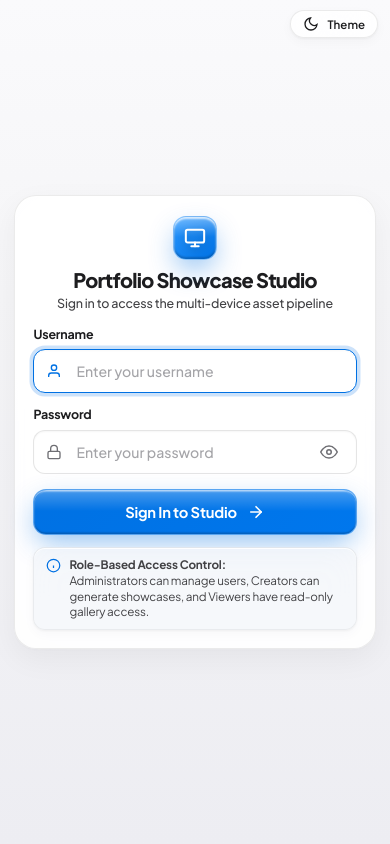
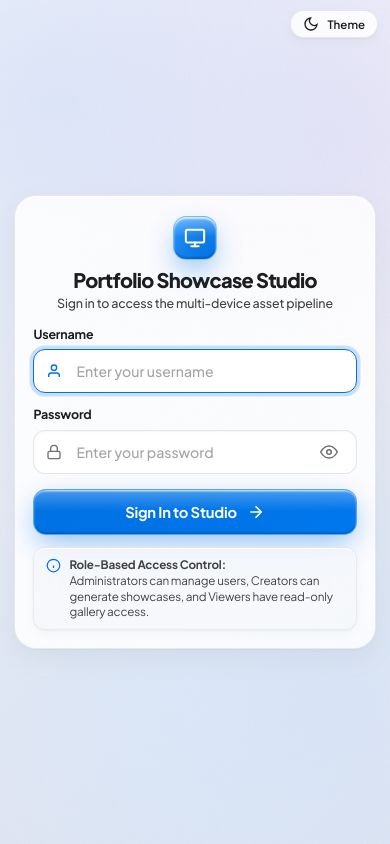
Before and after one commit to ejajmahmud/portfolio-showcase-generator, a FastAPI app: page /login in a window 390 px wide. Run offline with FastAPI, Linux system fonts and the light colour scheme.

Commit message:
fix(layout): remove premature closing tags, update footer branding, and restore mac grain gradient in light theme

```diff
--- a/static/css/style.css
+++ b/static/css/style.css
@@ -21,9 +21,14 @@
   --font-body: 'Plus Jakarta Sans', -apple-system, BlinkMacSystemFont, 'SF Pro Text', 'Segoe UI', Roboto, sans-serif;
   --font-mono: 'JetBrains Mono', 'SF Mono', Menlo, Monaco, Consolas, monospace;
 
-  /* Authentic Apple macOS System Canvas (Clean, Minimal, Pristine) */
-  --bg-app: #f5f5f7;
-  --bg-mesh: linear-gradient(180deg, #fafafc 0%, #f5f5f7 35%, #ededf2 100%);
+  /* Authentic Apple macOS Light Mode Grain Gradient Canvas */
+  --bg-app: #ebeef5;
+  --bg-mesh:
+    radial-gradient(circle at 14% 12%, rgba(214, 226, 248, 0.75) 0%, transparent 50%),
+    radial-gradient(circle at 86% 16%, rgba(226, 220, 246, 0.70) 0%, transparent 48%),
+    radial-gradient(circle at 50% 85%, rgba(218, 234, 252, 0.60) 0%, transparent 52%),
+    radial-gradient(circle at 80% 82%, rgba(206, 222, 245, 0.55) 0%, transparent 44%),
+    linear-gradient(180deg, #f7f8fc 0%, #ebeef6 45%, #e1e5f0 100%);
 
   /* Liquid Glass Surfaces (macOS Frosted Glass Windows) */
   --glass-bg: rgba(255, 255, 255, 0.84);
@@ -80,9 +85,9 @@
   --badge-accent-bg: rgba(0, 113, 227, 0.10);
   --badge-accent-text: #0071e3;
 
-  /* Grain Texture Blending in Light Mode */
-  --grain-opacity: 0;
-  --grain-blend: normal;
+  /* Tactile Analog Film Grain Texture in Light Mode */
+  --grain-opacity: 0.052;
+  --grain-blend: multiply;
 
   /* Preview Canvas Background */
   --preview-canvas-bg: #E5E5E5;
@@ -1565,12 +1570,20 @@ body {
   }
   .apple-segmented {
     width: 100%;
+    display: flex;
+    box-sizing: border-box;
+    padding: 3px;
   }
   .segmented-btn {
     flex: 1;
     justify-content: center;
-    padding: 8px 10px;
-    font-size: 12px;
+    padding: 7px 8px;
+    font-size: 11.5px;
+    gap: 5px;
+  }
+  .mode-badge-pill {
+    padding: 1px 5px;
+    font-size: 9.5px;
   }
 }
 
--- a/templates/index.html
+++ b/templates/index.html
@@ -177,8 +177,6 @@
                 <button type="button" class="batch-quick-chip" id="btn-sample-sites">+ Load Sample Sites</button>
                 <button type="button" class="batch-clear-chip" id="batch-clear-btn">Clear Queue</button>
               </div>
-            </div>
-          </div>
             </div>
           </div>
 
@@ -549,7 +547,7 @@
 
     <!-- Footer -->
     <footer class="app-footer">
-      <p>Portfolio Showcase Studio • Internal Web Design Asset Pipeline</p>
+      <p>Portfolio Image Generator - Powered by Shinjiru Technology Sdn. Bhd.</p>
     </footer>
   </div>
 
```
